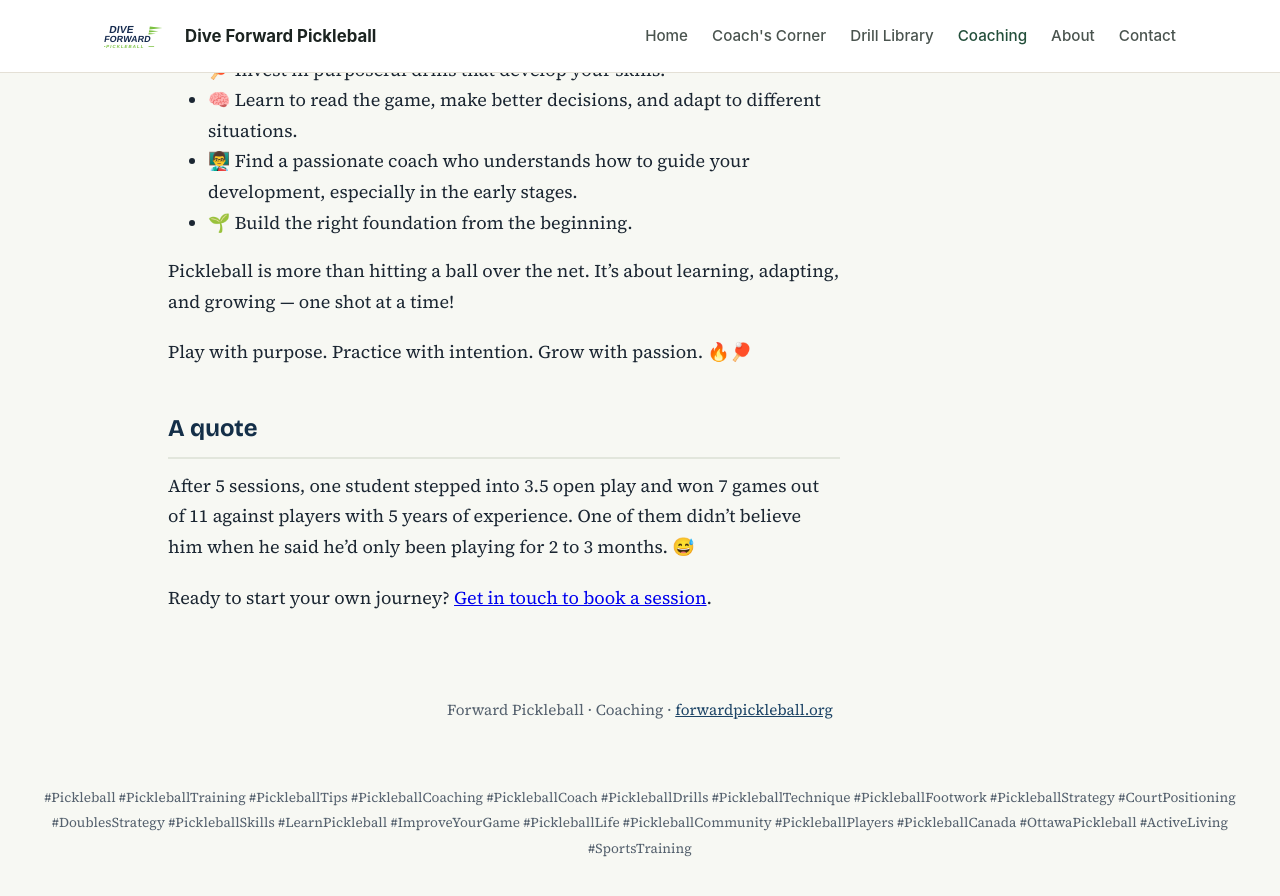
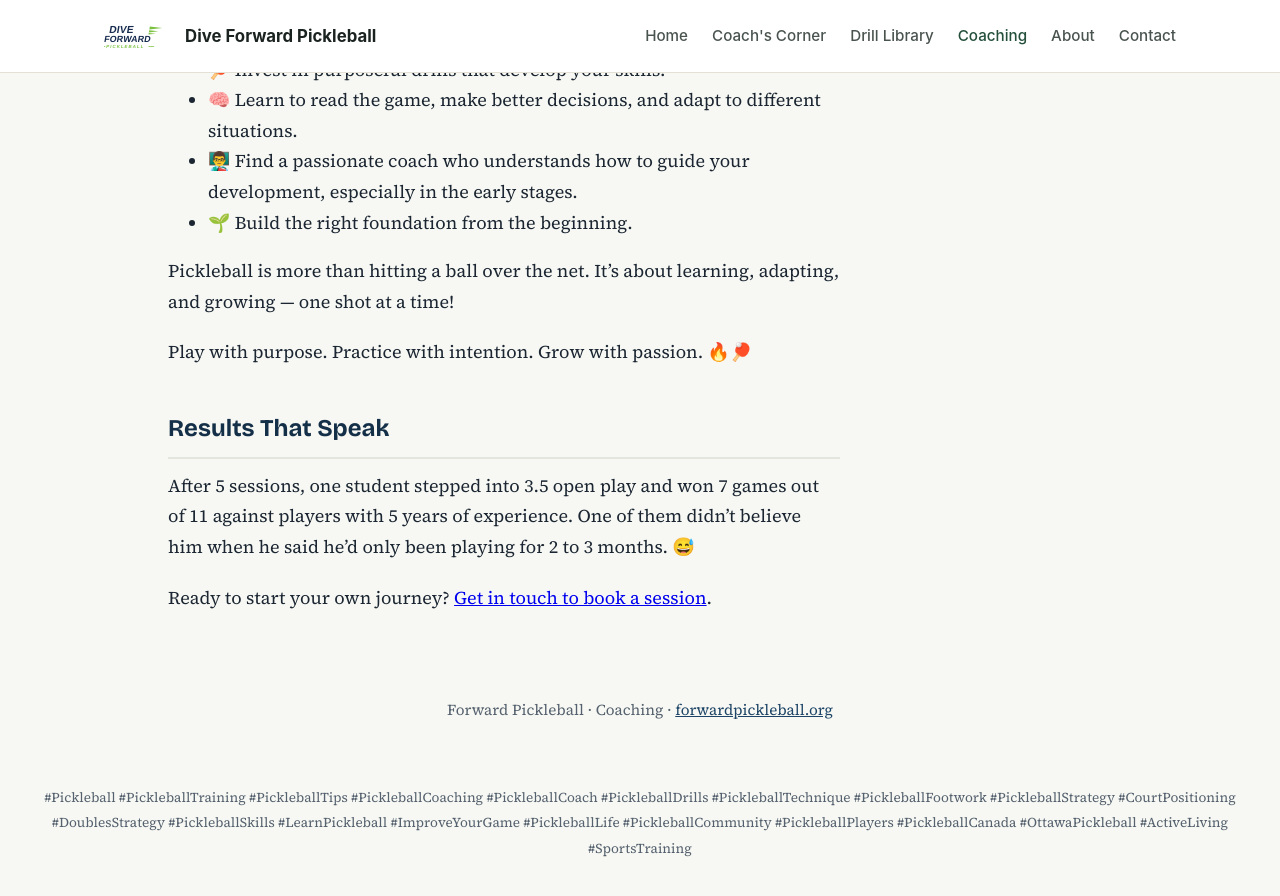
Before and after one commit to forwardpickleballorg-art/forwardpickleballorg-art.github.io, a Jekyll site: the page built from coaching/beginner-to-winning-3-5-open-play.html, in a window 1280 px wide and 900 px high, scrolled down 1313 px. Shown: the top 896 px of the window. Built offline with Jekyll 4.4.1, drawn with Linux system fonts in a browser that asks for light colours.

Commit message:
Rename quote heading to Results That Speak

```diff
--- a/coaching/beginner-to-winning-3-5-open-play.html
+++ b/coaching/beginner-to-winning-3-5-open-play.html
@@ -173,7 +173,7 @@ layout: null
 
   <p>Play with purpose. Practice with intention. Grow with passion. 🔥🏓</p>
 
-  <h2>A quote</h2>
+  <h2>Results That Speak</h2>
 
   <p>After 5 sessions, one student stepped into 3.5 open play and won 7 games out of 11 against players with 5 years of experience. One of them didn&rsquo;t believe him when he said he&rsquo;d only been playing for 2 to 3 months. 😅</p>
 
```
